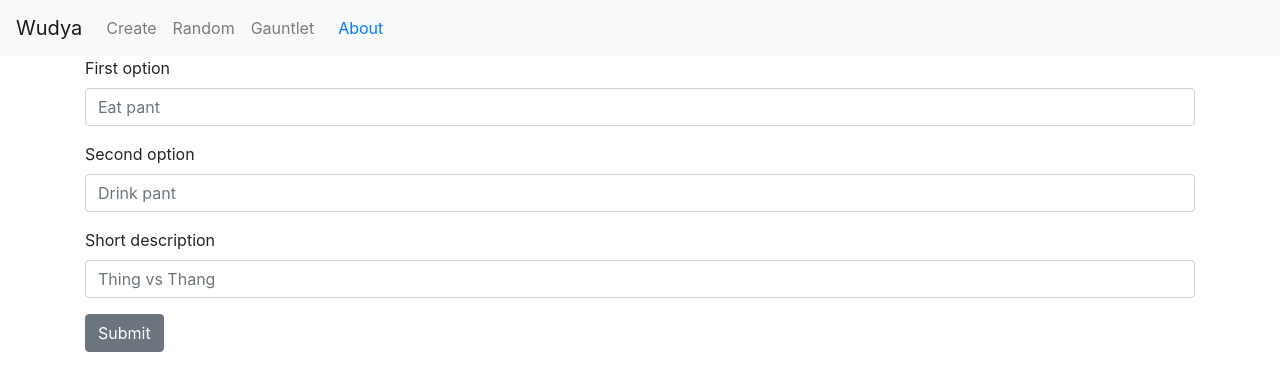
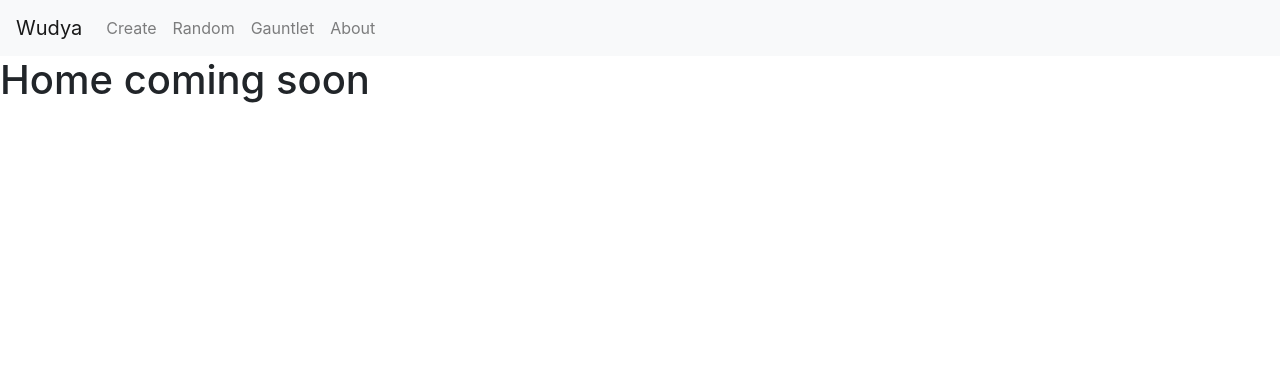
Before and after one commit to hdwhitefur/wudya-frontend, a React (Create React App) app: page / in a window 1280 px wide. Shown: the top 390 px of the page. Built offline with nearby package versions, Linux system fonts and the light colour scheme.

Commit message:
add new components and basic routing

```diff
--- a/src/App.js
+++ b/src/App.js
@@ -2,7 +2,10 @@ import React, { Component, Fragment } from 'react';
 import logo from './logo.svg';
 import './App.css';
 import Create from './components/Create';
+import Home from './components/Home';
+import About from './components/About';
 import { Navbar, NavbarBrand, Nav, NavItem, NavLink } from 'reactstrap';
+import { BrowserRouter as Router, Switch, Route, Link } from 'react-router-dom';
 
 class App extends Component {
   constructor(props) {
@@ -14,12 +17,13 @@ class App extends Component {
 
   render() {
     return (
-      <Fragment>
+      <Router>
+
         <Navbar color="light" light expand="md">
-          <NavbarBrand>Wudya</NavbarBrand>
+          <NavbarBrand href="/">Wudya</NavbarBrand>
           <Nav className="me-uato" navbar>
             <NavItem>
-              <NavLink>Create</NavLink>
+              <NavLink href="/create">Create</NavLink>
             </NavItem>
             <NavItem>
               <NavLink>Random</NavLink>
@@ -27,11 +31,25 @@ class App extends Component {
             <NavItem>
               <NavLink>Gauntlet</NavLink>
             </NavItem>
+            <NavItem>
+              <NavLink href="/about">About</NavLink>
+            </NavItem>
           </Nav>
-          <NavLink>About</NavLink>
         </Navbar>
-        <Create />
-      </Fragment>
+
+        <Switch>
+          <Route path="/about">
+            <About />
+          </Route>
+          <Route path="/create">
+            <Create />
+          </Route>
+          <Route path="/">
+            <Home />
+          </Route>
+        </Switch>
+
+      </Router>
     )
   }
 }
--- /dev/null
+++ b/src/components/About.js
@@ -0,0 +1,7 @@
+const About = () => {
+    return (
+        <h1>About coming soon</h1>
+    )
+}
+
+export default About;
--- /dev/null
+++ b/src/components/Home.js
@@ -0,0 +1,7 @@
+const Home = () => {
+    return (
+        <h1>Home coming soon</h1>
+    )
+}
+
+export default Home;
```
